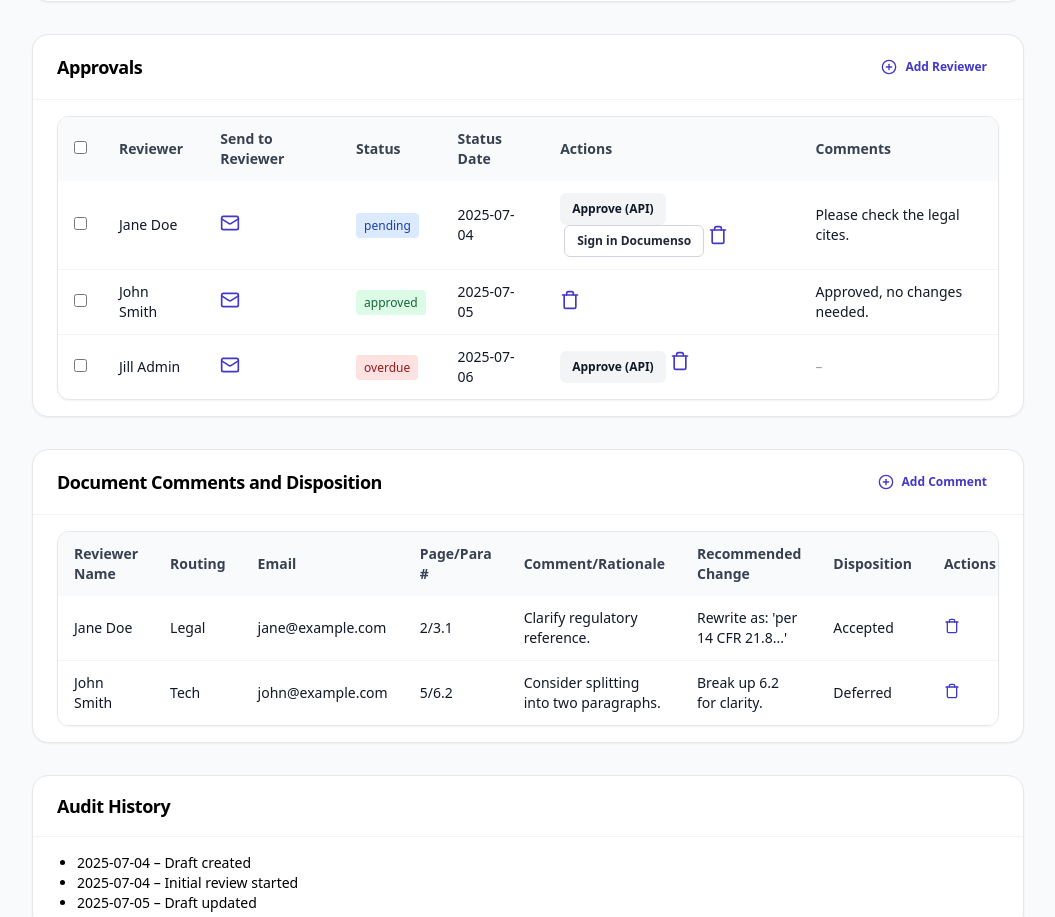
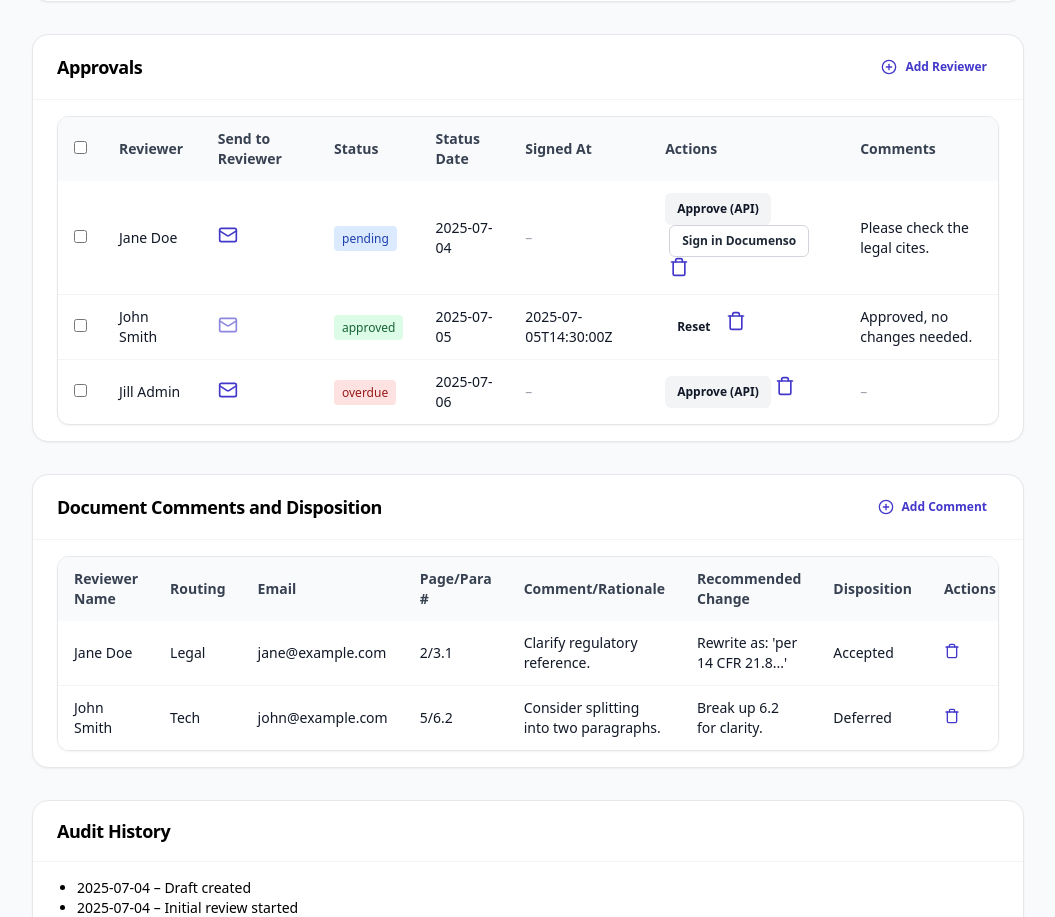
Before and after one commit to eputnam77/DocReview360, a Next.js app in the folder frontend/: page /projects/1 in a window 1280 px wide. Shown: the part 993-1910 px from the top of the page, without its empty margins (224-1279 px from the left). Built offline with nearby package versions, Linux system fonts and the light colour scheme.

Commit message:
feat(ui): show signed date and reset approvals

```diff
--- a/frontend/pages/projects/[id]/index.tsx
+++ b/frontend/pages/projects/[id]/index.tsx
@@ -42,6 +42,7 @@ interface Approval {
   email: string;
   state: "pending" | "approved" | "overdue" | string;
   statusDate: string;
+  signedAt?: string;
   comments?: string;
   documensoSigId?: string;
 }
@@ -79,9 +80,32 @@ const DEMO_WORKFLOW: Workflow = {
   ],
 };
 const DEMO_APPROVALS: Approval[] = [
-  { id: "appr-1", reviewer: "Jane Doe", email: "jane@example.com", state: "pending", statusDate: "2025-07-04", documensoSigId: "sig-123", comments: "Please check the legal cites." },
-  { id: "appr-2", reviewer: "John Smith", email: "john@example.com", state: "approved", statusDate: "2025-07-05", comments: "Approved, no changes needed." },
-  { id: "appr-3", reviewer: "Jill Admin", email: "jill@example.com", state: "overdue", statusDate: "2025-07-06", comments: "" },
+  {
+    id: "appr-1",
+    reviewer: "Jane Doe",
+    email: "jane@example.com",
+    state: "pending",
+    statusDate: "2025-07-04",
+    documensoSigId: "sig-123",
+    comments: "Please check the legal cites.",
+  },
+  {
+    id: "appr-2",
+    reviewer: "John Smith",
+    email: "john@example.com",
+    state: "approved",
+    statusDate: "2025-07-05",
+    signedAt: "2025-07-05T14:30:00Z",
+    comments: "Approved, no changes needed.",
+  },
+  {
+    id: "appr-3",
+    reviewer: "Jill Admin",
+    email: "jill@example.com",
+    state: "overdue",
+    statusDate: "2025-07-06",
+    comments: "",
+  },
 ];
 const DEMO_LOGS: LogEntry[] = [
   { timestamp: "2025-07-04", action: "Draft created" },
@@ -240,6 +264,15 @@ export default function ProjectDetailsPage() {
     setApprovals(approvals.filter((a) => a.id !== id));
     setSelectedApprovals((prev) => prev.filter((aid) => aid !== id));
   };
+  const handleResetApproval = (id: string) => {
+    setApprovals((prev) =>
+      prev.map((a) =>
+        a.id === id
+          ? { ...a, state: "pending", statusDate: new Date().toISOString().slice(0, 10), signedAt: undefined }
+          : a
+      )
+    );
+  };
   const handleAddReviewer = () => {
     if (!newReviewer.reviewer || !newReviewer.email) return;
     setApprovals([
@@ -250,6 +283,7 @@ export default function ProjectDetailsPage() {
         email: newReviewer.email,
         state: "pending",
         statusDate: new Date().toISOString().slice(0, 10),
+        signedAt: undefined,
         comments: "",
       },
     ]);
@@ -483,6 +517,7 @@ export default function ProjectDetailsPage() {
                 <TableHead>Send to Reviewer</TableHead>
                 <TableHead>Status</TableHead>
                 <TableHead>Status Date</TableHead>
+                <TableHead>Signed At</TableHead>
                 <TableHead>Actions</TableHead>
                 <TableHead>Comments</TableHead>
               </TableRow>
@@ -504,6 +539,7 @@ export default function ProjectDetailsPage() {
                       variant="ghost"
                       title="Send email"
                       onClick={() => handleSendEmail(a)}
+                      disabled={a.state === "approved"}
                     >
                       <Mail className="w-5 h-5" />
                     </Button>
@@ -523,6 +559,13 @@ export default function ProjectDetailsPage() {
                     </span>
                   </TableCell>
                   <TableCell>{a.statusDate}</TableCell>
+                  <TableCell>
+                    {a.state === "approved" ? (
+                      <span>{a.signedAt}</span>
+                    ) : (
+                      <span className="text-gray-400">–</span>
+                    )}
+                  </TableCell>
                   <TableCell className="space-x-1">
                     {a.state !== "approved" && (
                       <>
@@ -539,6 +582,16 @@ export default function ProjectDetailsPage() {
                           </Button>
                         )}
                       </>
+                    )}
+                    {a.state === "approved" && (
+                      <Button
+                        size="sm"
+                        variant="destructive"
+                        onClick={() => handleResetApproval(a.id)}
+                        title="Reset signature"
+                      >
+                        Reset
+                      </Button>
                     )}
                     <Button
                       size="icon"
```
Also changed, not shown: 1 other file (tests, documents, lock files or other folders).
